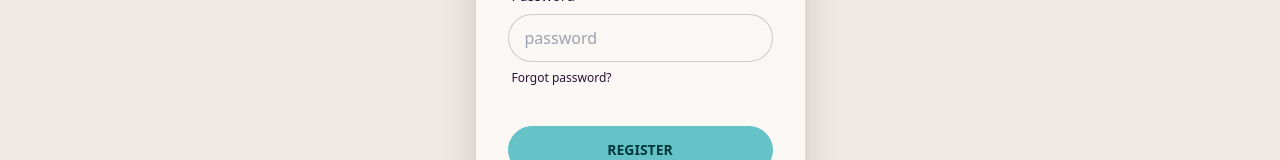
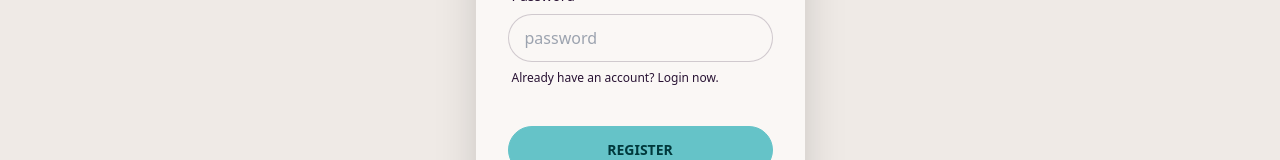
Before and after one commit to asif-fahad/b7a10-chef-recipe-hunter-client-side-asif-fahad, a React (Vite) app: page /registration in a window 1280 px wide. Shown: the part 460-620 px from the top of the page. Built offline with nearby package versions, Linux system fonts and the light colour scheme.

Commit message:
provider created

```diff
--- a/src/pages/Login/Login/Login.jsx
+++ b/src/pages/Login/Login/Login.jsx
@@ -3,6 +3,16 @@ import { Link } from 'react-router-dom';
 import './Login.css'
 
 const Login = () => {
+
+    const handleLogin = event => {
+        event.preventDefault()
+
+        const form = event.target;
+        const email = form.email.value;
+        const password = form.password.value;
+        console.log(email, password);
+    }
+
     return (
         <div>
             <div>
@@ -11,20 +21,20 @@ const Login = () => {
             <div className="hero min-h-screen bg-base-200">
                 <div className="hero-content">
                     <div className="card flex-shrink-0 w-full max-w-sm shadow-2xl bg-base-100">
-                        <div className="card-body">
+                        <form onSubmit={handleLogin} className="card-body">
                             <div className="form-control">
                                 <label className="label">
                                     <span className="label-text">Email</span>
                                 </label>
-                                <input type="text" placeholder="email" className="input input-bordered" />
+                                <input type="email" name="email" placeholder="email" className="input input-bordered" required />
                             </div>
                             <div className="form-control">
                                 <label className="label">
                                     <span className="label-text">Password</span>
                                 </label>
-                                <input type="text" placeholder="password" className="input input-bordered" />
+                                <input type="password" name='password' placeholder="password" className="input input-bordered" required />
                                 <label className="label">
-                                    <Link to='/registration' href="#" className="label-text-alt link link-hover">Don't have a account? Register now.</Link>
+                                    <Link to='/registration' className="label-text-alt link link-hover">Don't have a account? Register now.</Link>
                                 </label>
                             </div>
                             <div className="form-control mt-6">
@@ -42,7 +52,7 @@ const Login = () => {
                                 src="https://i.ibb.co/g9f4P0S/github-btn.png"
                                 alt=""
                             />
-                        </div>
+                        </form>
                     </div>
                 </div>
             </div>
--- a/src/pages/Login/Registration/Registration.jsx
+++ b/src/pages/Login/Registration/Registration.jsx
@@ -1,17 +1,29 @@
 import React from 'react';
+import { Link } from 'react-router-dom';
 
 const Registration = () => {
+
+    const handleRegister = event => {
+        event.preventDefault();
+
+        const form = event.target;
+        const email = form.email.value;
+        const password = form.password.value;
+        const name = form.name.value;
+        const photo = form.photo.value;
+        console.log(email, password, name, photo);
+    }
+
+
     return (
         <div>
             <div>
                 <h1 className="text-5xl font-bold text-center">Register now!</h1>
             </div>
             <div className="hero min-h-screen bg-base-200">
-
                 <div className="hero-content ">
-
                     <div className="card flex-shrink-0 w-full max-w-sm shadow-2xl bg-base-100">
-                        <div className="card-body">
+                        <form onSubmit={handleRegister} className="card-body">
                             <div className="form-control">
                                 <label className="label">
                                     <span className="label-text">Name</span>
@@ -28,15 +40,15 @@ const Registration = () => {
                                 <label className="label">
                                     <span className="label-text">Email</span>
                                 </label>
-                                <input type="email" name='email' placeholder="email" className="input input-bordered" />
+                                <input type="email" name='email' placeholder="email" className="input input-bordered" required />
                             </div>
                             <div className="form-control">
                                 <label className="label">
                                     <span className="label-text">Password</span>
                                 </label>
-                                <input type="password" name='password' placeholder="password" className="input input-bordered" />
+                                <input type="password" name='password' placeholder="password" className="input input-bordered" required />
                                 <label className="label">
-                                    <a href="#" className="label-text-alt link link-hover">Forgot password?</a>
+                                    <Link to='/login' className="label-text-alt link link-hover">Already have an account? Login now.</Link>
                                 </label>
                             </div>
                             <div className="form-control mt-6">
@@ -54,7 +66,7 @@ const Registration = () => {
                                 src="https://i.ibb.co/g9f4P0S/github-btn.png"
                                 alt=""
                             />
-                        </div>
+                        </form>
                     </div>
                 </div>
             </div>
--- /dev/null
+++ b/src/providers/AuthProviders.jsx
@@ -0,0 +1,11 @@
+import React from 'react';
+
+const AuthProviders = () => {
+    return (
+        <div>
+
+        </div>
+    );
+};
+
+export default AuthProviders;
```
Also changed, not shown: 1 other file (tests, documents, lock files or other folders).
